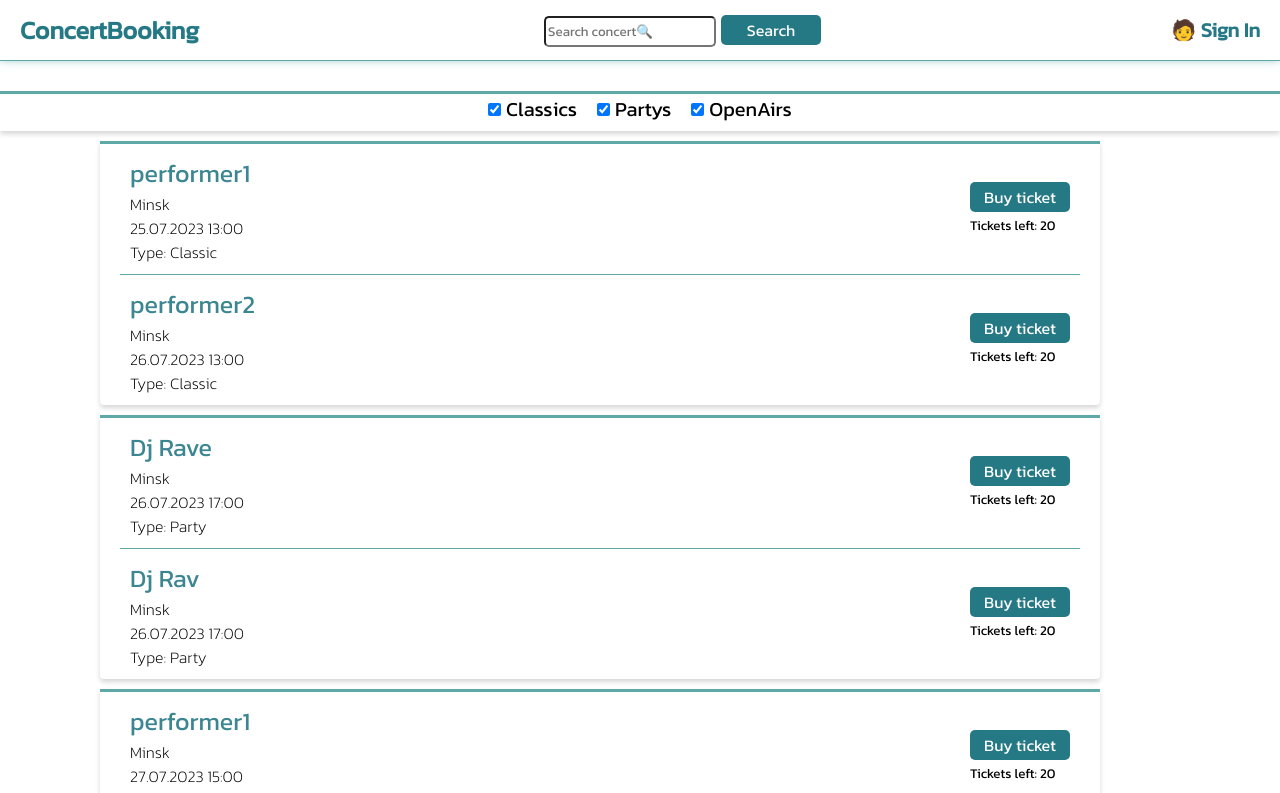
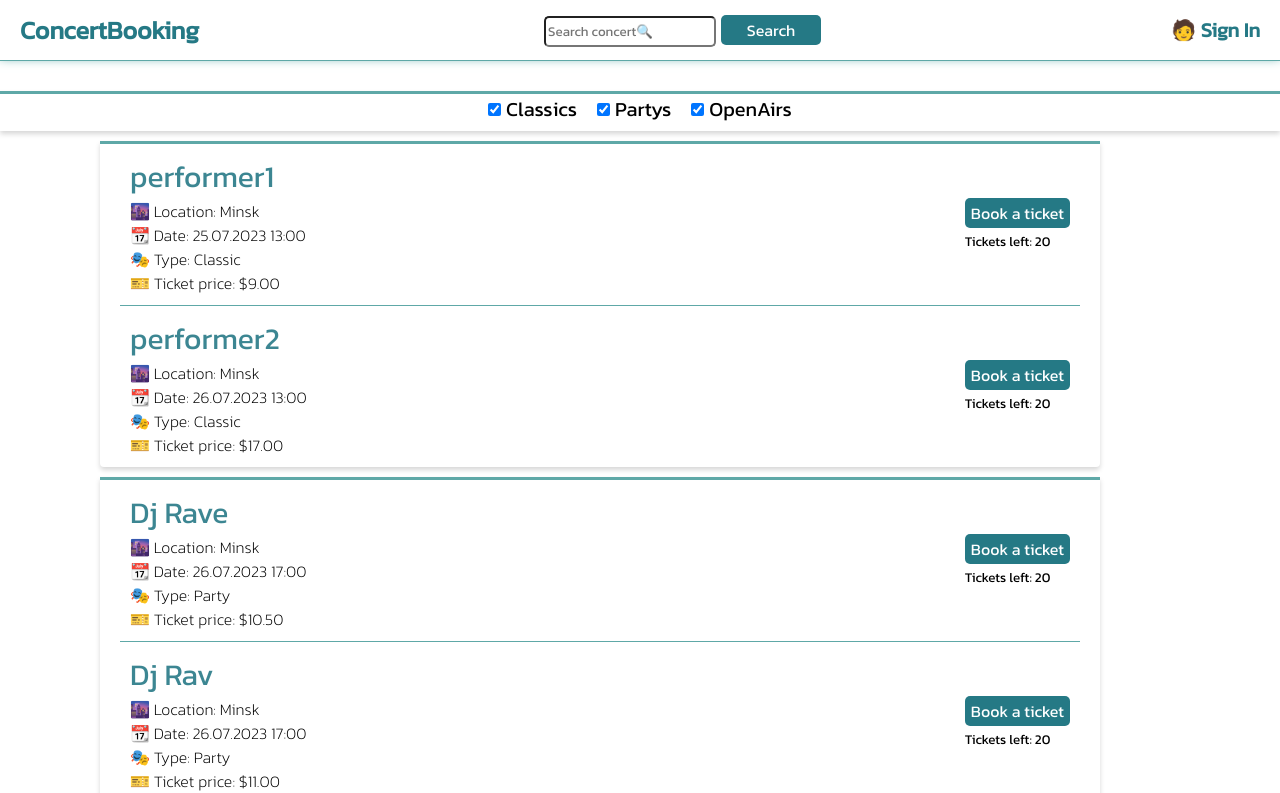
Before and after one commit to fpmovec/ConcertBooking, a React (Vite) app in the folder frontend/: page / in a window 1280 px wide. Shown: the top 793 px of the page. Built offline with nearby package versions, Linux system fonts and the light colour scheme.

Commit message:
Booking page added

```diff
--- a/frontend/src/App.tsx
+++ b/frontend/src/App.tsx
@@ -1,29 +1,30 @@
-import { BrowserRouter, Route, Routes } from 'react-router-dom';
-import { Header } from './Header/Header';
-import { HomePage } from './Pages/HomePage/HomePage';
-import { SignIn } from './Pages/SignIn/SignIn';
-import { ConcertPage } from './Pages/ConcertPage/ConcertPage';
-import { NotFound } from './Pages/NotFoundPage/NotFoundPage';
-import { SearchPage } from './Pages/SearchPage/SearchPage';
-import { Provider } from 'react-redux';
-import store from './Redux/Store';
+import { BrowserRouter, Route, Routes } from "react-router-dom";
+import { Header } from "./Header/Header";
+import { HomePage } from "./Pages/HomePage/HomePage";
+import { SignIn } from "./Pages/SignIn/SignIn";
+import { ConcertPage } from "./Pages/ConcertPage/ConcertPage";
+import { NotFound } from "./Pages/NotFoundPage/NotFoundPage";
+import { SearchPage } from "./Pages/SearchPage/SearchPage";
+import { BookingPage } from "./Pages/BookingPage/BookingPage";
+import { Provider } from "react-redux";
+import store from "./Redux/Store";
 
 function App() {
   return (
     <Provider store={store}>
-       <BrowserRouter>
-    <Header />
-    <Routes>
-      <Route path="" element={<HomePage />}/>
-      <Route path="search" element={<SearchPage />}/>
-      <Route path="/signin" element={<SignIn />}/>
-      <Route path="/concerts/:concertId" element={<ConcertPage />}/>
-      <Route path="*" element={<NotFound />}/>
-    </Routes>
-    </BrowserRouter>
+      <BrowserRouter>
+        <Header />
+        <Routes>
+          <Route path="" element={<HomePage />} />
+          <Route path="search" element={<SearchPage />} />
+          <Route path="/signin" element={<SignIn />} />
+          <Route path="/concerts/:concertId" element={<ConcertPage />} />
+          <Route path="/booking/:concertId" element={<BookingPage />} />
+          <Route path="*" element={<NotFound />} />
+        </Routes>
+      </BrowserRouter>
     </Provider>
-
-  )
+  );
 }
 
-export default App
+export default App;
--- a/frontend/src/Components/Concert/Concert.tsx
+++ b/frontend/src/Components/Concert/Concert.tsx
@@ -1,30 +1,38 @@
-
 import { Concert } from "../../Models/ConcertModels";
 import { Link } from "react-router-dom";
+import { useNavigate } from "react-router-dom";
+import { Currency } from "../Currency/Currency";
 import styles from "./ConcertList.module.css";
 
 interface Props {
   data: Concert;
 }
 
-export const ConcertComponent = ({ data } : Props) => (
+export const ConcertComponent = ({ data }: Props) => {
+  const navigate = useNavigate();
+  const navigateToBooking = () => navigate(`booking/${data.Id}`);
+
+  return (
     <div className={styles.concert}>
       <div>
         <Link to={`/concerts/${data.Id}`} className={styles.title}>
           {data.performer}
         </Link>
         <div className={styles.description}>
-        {data.location}
+          🌆 Location: {data.location}
           <br />
-        {data.concertDate}
-        <br/>
-        Type: {data.concertType}
+          📆 Date: {data.concertDate}
+          <br />
+          🎭 Type: {data.concertType}
+          <br />
+          🎫 Ticket price: <Currency currency={data.price} />
         </div>
       </div>
       <div>
-      <button>Buy ticket</button>
+        <button onClick={navigateToBooking}>Book a ticket</button>
         <br />
         <small>Tickets left: {data.ticketsCount}</small>
       </div>
     </div>
-)
+  );
+};
--- a/frontend/src/Components/Concert/ConcertList.module.css
+++ b/frontend/src/Components/Concert/ConcertList.module.css
@@ -36,7 +36,7 @@
 .title {
     text-decoration: none;
     color: #257885e4;
-    font-size: 25px;
+    font-size: 30px;
 }
 
 .description {
--- /dev/null
+++ b/frontend/src/Components/Currency/Currency.tsx
@@ -0,0 +1,12 @@
+interface Props {
+  currency: number;
+}
+
+export const Currency = ({ currency }: Props) => {
+  const formatter = new Intl.NumberFormat("en-US", {
+    style: "currency",
+    currency: "USD",
+  });
+
+  return formatter.format(currency);
+};
--- a/frontend/src/Models/ConcertModels.ts
+++ b/frontend/src/Models/ConcertModels.ts
@@ -5,6 +5,7 @@ export interface Concert {
   concertDate: string;
   location: string;
   concertType: string;
+  price: number;
 }
 
 export interface Coordinates {
--- a/frontend/src/Models/MockData.ts
+++ b/frontend/src/Models/MockData.ts
@@ -9,6 +9,7 @@ export const concerts: Concert[] = [
     concertDate: "26.07.2023 17:00",
     location: "Minsk",
     concertType: "Party",
+    price: 10.5
   },
   {
     Id: 2,
@@ -17,6 +18,7 @@ export const concerts: Concert[] = [
     concertDate: "26.07.2023 17:00",
     location: "Minsk",
     concertType: "Party",
+    price: 11
   },
   {
     Id: 3,
@@ -25,6 +27,7 @@ export const concerts: Concert[] = [
     concertDate: "27.07.2023 15:00",
     location: "Minsk",
     concertType: "OpenAir",
+    price: 20.4
   },
   {
     Id: 4,
@@ -33,6 +36,7 @@ export const concerts: Concert[] = [
     concertDate: "30.07.2023 18:00",
     location: "Minsk",
     concertType: "OpenAir",
+    price: 9
   },
   {
     Id: 5,
@@ -41,6 +45,7 @@ export const concerts: Concert[] = [
     concertDate: "25.07.2023 13:00",
     location: "Minsk",
     concertType: "Classic",
+    price: 9
   },
   {
     Id: 6,
@@ -49,6 +54,7 @@ export const concerts: Concert[] = [
     concertDate: "26.07.2023 13:00",
     location: "Minsk",
     concertType: "Classic",
+    price: 17
   },
 ];
 
--- /dev/null
+++ b/frontend/src/Pages/BookingPage/BookingPage.tsx
@@ -0,0 +1,6 @@
+import { useParams } from "react-router-dom"
+
+export const BookingPage = () => {
+    const { concertId } = useParams();
+    return <div>Concert Id: {concertId}</div>
+}
--- a/frontend/src/Pages/ConcertPage/ConcertInfo.tsx
+++ b/frontend/src/Pages/ConcertPage/ConcertInfo.tsx
@@ -9,14 +9,22 @@ import { Classic, Party, OpenAir } from "../../Models/ConcertModels";
 import { Concert } from "../../Models/ConcertModels";
 import { NotFound } from "../NotFoundPage/NotFoundPage";
 import { MapComponent } from "../../Components/Maps/Map";
+import { useNavigate } from "react-router-dom";
 import styles from "./ConcertPage.module.css";
+import { Currency } from "../../Components/Currency/Currency";
 
 interface Props {
   data: Concert | null;
 }
 
 export const ConcertInfo = ({ data }: Props) => {
+
+  const navigate = useNavigate();
+
+  const navToBooking = () => navigate(`/booking/${data!.Id}`)
+
   if (data === null) return <NotFound />;
+
 
   const isParty = data.concertType === "Party";
   const isOpenAir = data.concertType === "OpenAir";
@@ -38,11 +46,11 @@ export const ConcertInfo = ({ data }: Props) => {
     <div>
       <div className={styles.title}>
         {data.performer}
-        <button>Buy ticket</button>
+        <button onClick={navToBooking}>Book a ticket</button>
       </div>
       <div style={{ marginLeft: 10, fontWeight: 200, fontSize: 20 }}>
         Do you want to get to this event? Then buy tickets right now! The number
-        of tickets is limited. Tickets left: {data.ticketsCount}
+        of tickets is limited. <span style={{fontWeight: 400}}>Tickets left: {data.ticketsCount}</span>
       </div>
       <div className={styles.block}>
         <div className={styles.description}>
@@ -51,6 +59,9 @@ export const ConcertInfo = ({ data }: Props) => {
           </div>
           <div>
             ◽Where: <span>{data.location}</span>
+          </div>
+          <div>
+          ◽Ticket price: <span><Currency currency={data.price}/></span>
           </div>
         </div>
         <div className={styles.map}>
@@ -69,7 +80,7 @@ export const ConcertInfo = ({ data }: Props) => {
               Composer: <span>{getMoreClassicInfo().composer}</span>
             </li>
             <li>
-              Voice Type: <span>{getMoreClassicInfo().concertName}</span>
+              Voice Type: <span>{getMoreClassicInfo().voiceType}</span>
             </li>
             <li>
               Concert Name: <span>{getMoreClassicInfo().concertName}</span>
--- a/frontend/src/index.css
+++ b/frontend/src/index.css
@@ -10,7 +10,7 @@ button {
    font-family: 'Kanit', sans-serif;
    border: none;
    border-radius: 5px;
-   width: 100px;
+   width: auto;
    height: 30px;
 }
 
```
Lines whose indentation alone changed are shown as unchanged.
